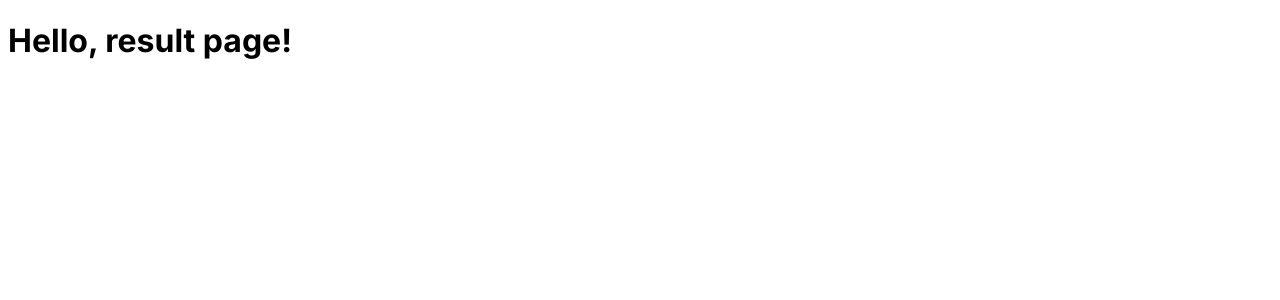
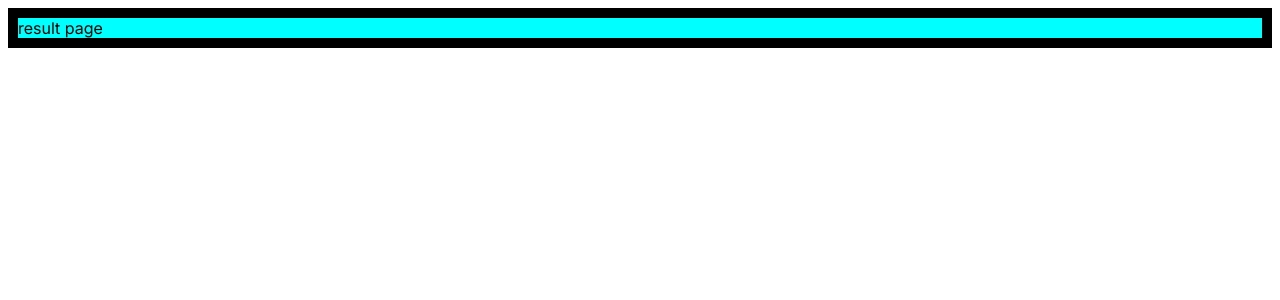
Before and after one commit to 2taesung/SizeToSize, a Next.js app: page /result in a window 1280 px wide. Shown: the top 300 px of the page. Built offline with nearby package versions, Linux system fonts and the light colour scheme.

Commit message:
feat: app router styled-component && styled-nrmalize

```diff
--- a/src/app/layout.tsx
+++ b/src/app/layout.tsx
@@ -1,4 +1,7 @@
+import StyledComponentsRegistry from '@src/lib/registry';
+
 import { Inter } from 'next/font/google';
+import { Normalize } from 'styled-normalize';
 // import Head from 'next/head';
 
 const inter = Inter({ subsets: ['latin'] });
@@ -26,7 +29,9 @@ export default function RootLayout({
         <link rel="apple-touch-icon" href="images/icons/icon-192x192.png" />
         <meta name="msapplication-TileColor" content="#FF98BA" />
       </head>
-      <body className={inter.className}>{children}</body>
+      <body className={inter.className}>
+        <StyledComponentsRegistry>{children}</StyledComponentsRegistry>
+      </body>
     </html>
   );
 }
--- /dev/null
+++ b/src/app/result/layout.tsx
@@ -0,0 +1,7 @@
+export default function ResultLayout({
+  children,
+}: {
+  children: React.ReactNode;
+}) {
+  return <section>{children}</section>;
+}
--- a/src/app/result/page.tsx
+++ b/src/app/result/page.tsx
@@ -1,3 +1,17 @@
+'use client';
+import { styled } from 'styled-components';
+
 export default function Page() {
-  return <h1>Hello, result page!</h1>;
+  return (
+    <Container>
+      <div>result page</div>
+    </Container>
+  );
 }
+
+const Container = styled.div`
+  display: flex;
+  background-color: aqua;
+  color: black;
+  border: solid 10px black;
+`;
--- /dev/null
+++ b/src/lib/registry.tsx
@@ -0,0 +1,31 @@
+'use client';
+
+import { useServerInsertedHTML } from 'next/navigation';
+import React, { useState } from 'react';
+import { ServerStyleSheet, StyleSheetManager } from 'styled-components';
+import { Normalize } from 'styled-normalize';
+
+export default function StyledComponentsRegistry({
+  children,
+}: {
+  children: React.ReactNode;
+}) {
+  // Only create stylesheet once with lazy initial state
+  // x-ref: https://reactjs.org/docs/hooks-reference.html#lazy-initial-state
+  const [styledComponentsStyleSheet] = useState(() => new ServerStyleSheet());
+
+  useServerInsertedHTML(() => {
+    const styles = styledComponentsStyleSheet.getStyleElement();
+    styledComponentsStyleSheet.instance.clearTag();
+    return <>{styles}</>;
+  });
+
+  if (typeof window !== 'undefined') return <>{children}</>;
+
+  return (
+    <StyleSheetManager sheet={styledComponentsStyleSheet.instance}>
+      <Normalize />
+      {children}
+    </StyleSheetManager>
+  );
+}
```
Also changed, not shown: src/app/page.tsx (+1 -7 lines).
